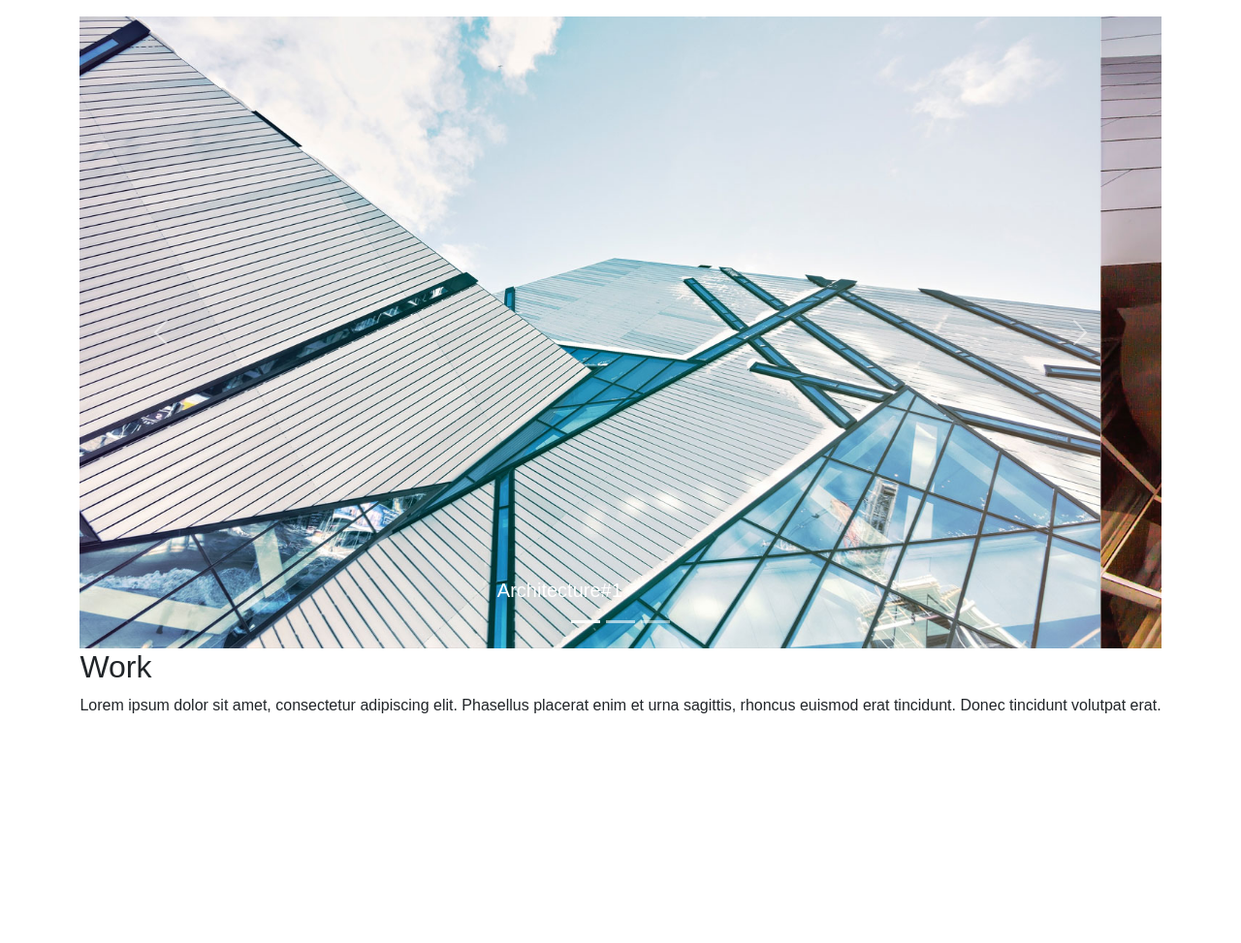
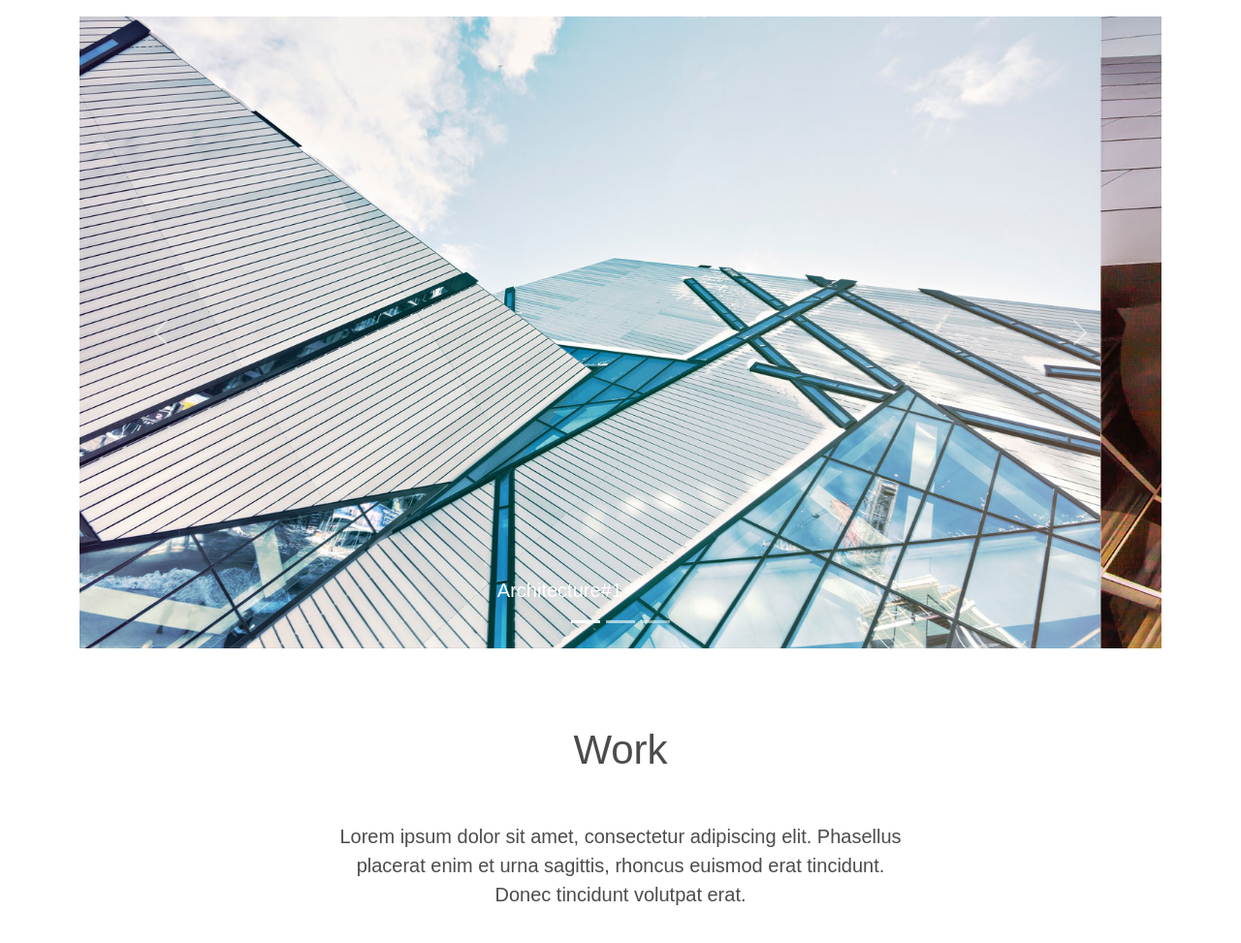
Before and after one commit to farruxaliyev299/berylliumTask, a plain HTML site: page index.html in a window 1280 px wide. Shown: the part 83-1056 px from the top of the page at 97% size. Before the commit the page ends 823 px from the top, so only its background shows below. Drawn offline with nearby package versions, Linux system fonts and the light colour scheme.

Commit message:
yemek break-i verirem *_*

```diff
--- a/assets/sass/pages/Home/_home.scss
+++ b/assets/sass/pages/Home/_home.scss
@@ -25,6 +25,21 @@
     justify-content: end;
 }
 
+.work-header{
+    margin: 40px 0px;
+    color: rgb(77, 75, 75);
+    h2{
+    font-size: 42px;
+    }
+}
+
+.work-header-description{
+    font-size: 20px;
+    text-align: center;
+    p{
+        margin: 0px 260px;
+    }
+}
 
 // @media  screen and (max-width: 992px) {
 //     .right-enav{
--- a/index.html
+++ b/index.html
@@ -149,11 +149,13 @@
             <!-- Work section start -->
             <section id="work" class="d-flex justify-content-center">
                 <div class="work-header d-inline-block">
-                    <div class="work-header-title">
-                        <h2>Work</h2>
+                    <div class="work-header d-flex justify-content-center">
+                        <h2 class="d-inline">Work</h2>
                     </div>
                     <div class="work-header-description">
-                        Lorem ipsum dolor sit amet, consectetur adipiscing elit. Phasellus placerat enim et urna sagittis, rhoncus euismod erat tincidunt. Donec tincidunt volutpat erat.
+                        <p>
+                            Lorem ipsum dolor sit amet, consectetur adipiscing elit. Phasellus placerat enim et urna sagittis, rhoncus euismod erat tincidunt. Donec tincidunt volutpat erat.
+                        </p>
                     </div>
                 </div>
             </section>
```
Also changed, not shown: assets/css/main.css, 1 other file.
